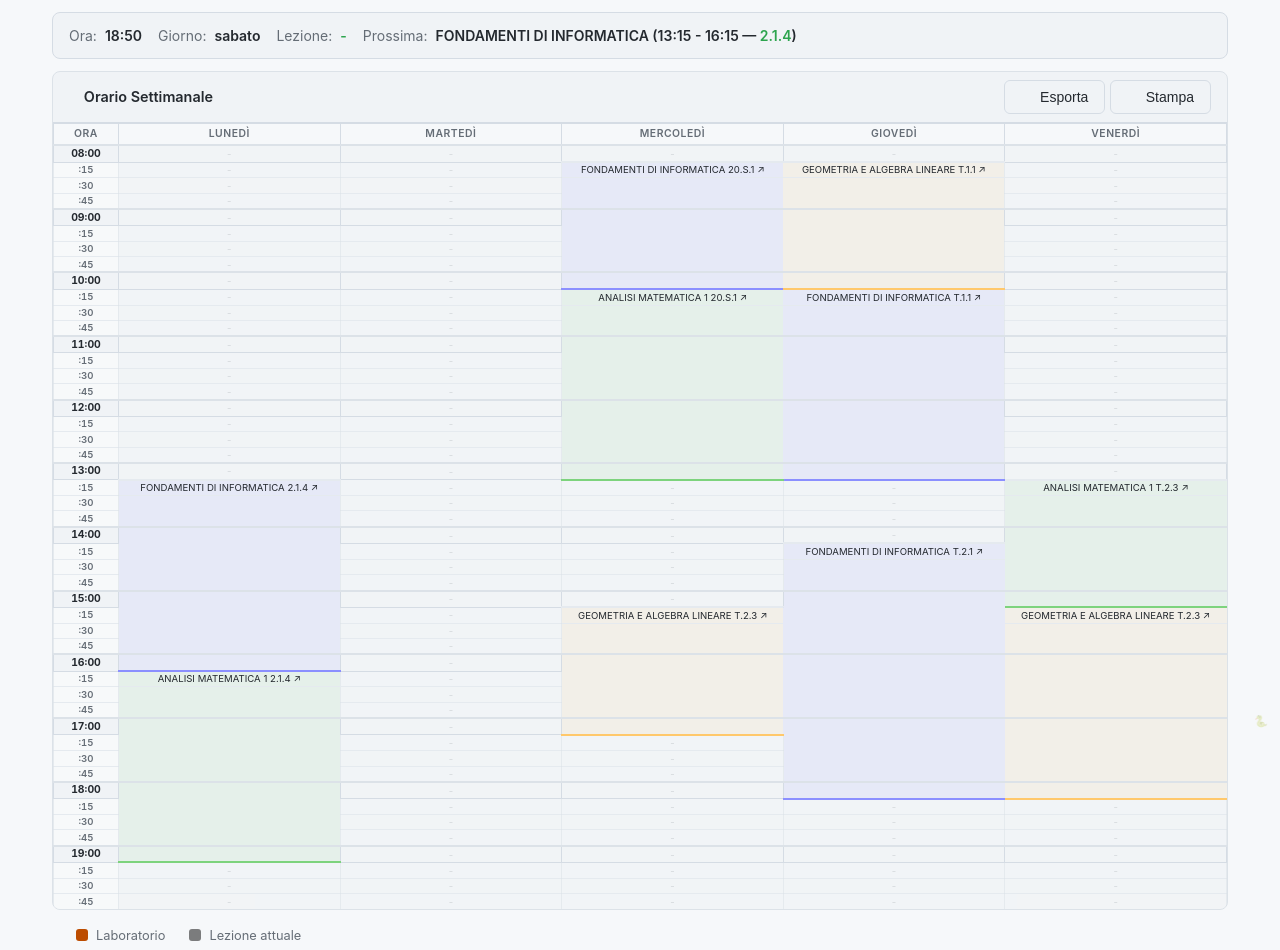
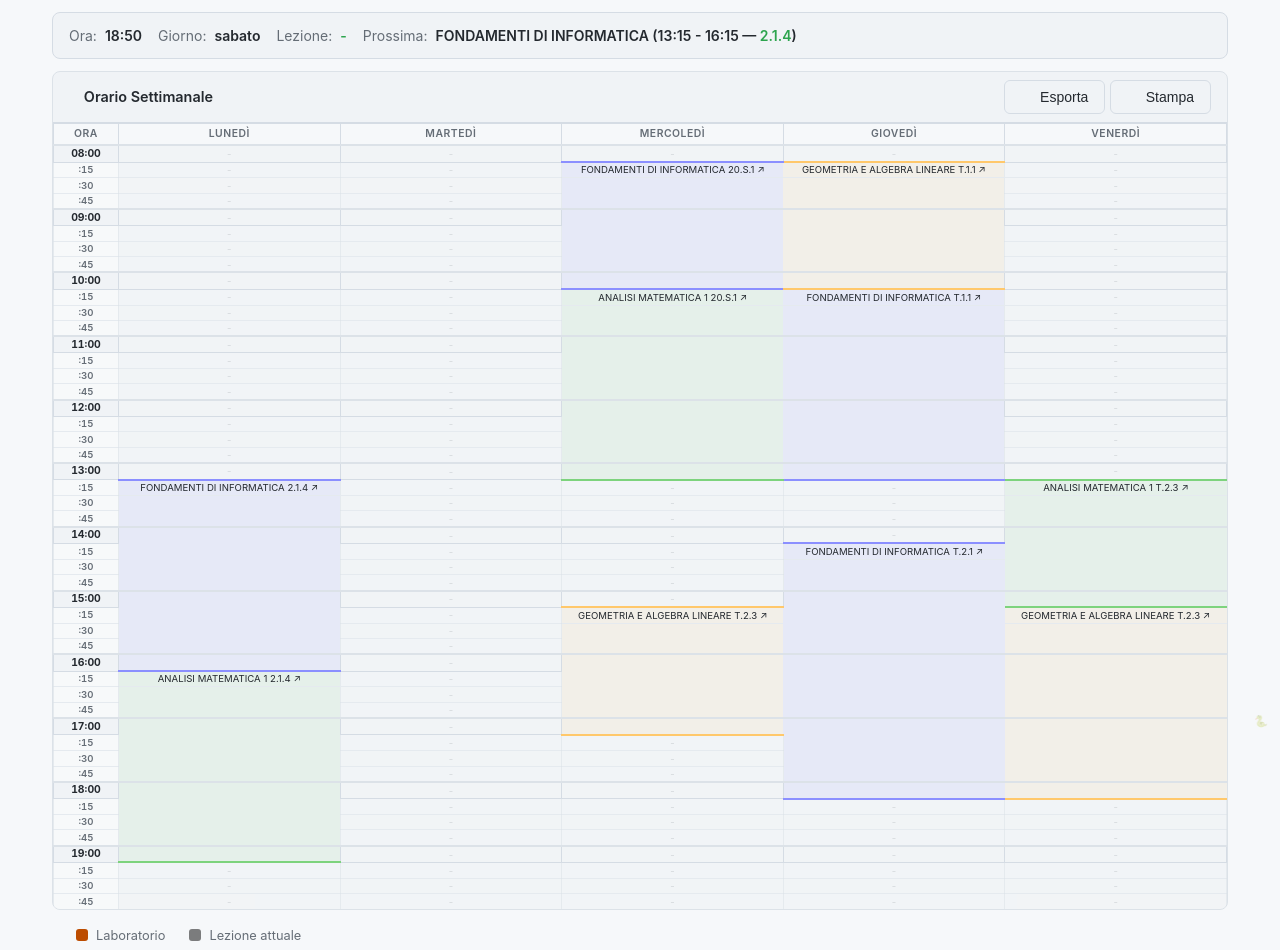
Before and after one commit to lowtaper42069/sigmaorario, a PHP site: page / in a window 1280 px wide. Shown: the part 62-1012 px from the top of the page. Run offline with PHP 8.4, Linux system fonts and the light colour scheme; some libraries are stand-ins or nearby versions; some web fonts are replaced.

Commit message:
fix: increase empty cell alternation contrast, restore block-start/end borders with !important

```diff
--- a/styles/main.css
+++ b/styles/main.css
@@ -128,7 +128,7 @@ tr:last-child td { border-bottom: none; }
 
 td.empty { color: var(--cal-text-muted); opacity: 0.2; }
 tr:nth-child(odd) td.empty { background: color-mix(in srgb, var(--cal-bg) 92%, #1e2530); }
-tr:nth-child(even) td.empty { background: color-mix(in srgb, var(--cal-bg) 88%, #1e2530); }
+tr:nth-child(even) td.empty { background: color-mix(in srgb, var(--cal-bg) 80%, #1e2530); }
 tr:not(.hour-separator) td { border-color: color-mix(in srgb, var(--cal-border) 40%, transparent); }
 td.today-highlight { background: rgba(35, 134, 54, 0.12); box-shadow: inset 2px 0 0 var(--cal-green); }
 
@@ -168,9 +168,9 @@ td.block {
     background: color-mix(in srgb, var(--subject-color) 10%, transparent);
 }
 td.block-start {
-    border-top: 2px solid var(--subject-color);
+    border-top: 2px solid var(--subject-color) !important;
 }
-td.block-end { border-bottom: 2px solid var(--subject-color); }
+td.block-end { border-bottom: 2px solid var(--subject-color) !important; }
 
 td.block-middle { border-top: none; border-bottom: none; }
 
@@ -340,7 +340,7 @@ footer { margin-top: 3rem; padding-top: 1.5rem; text-align: center; color: var(-
 [data-theme="light"] .theme-toggle:hover, [data-theme="light"] .lock-toggle:hover { background: rgba(0,0,0,0.05); }
 [data-theme="light"] .lock-toggle.locked { background: rgba(45,164,78,0.1); color: var(--cal-green); }
 [data-theme="light"] tr:nth-child(odd) td.empty { background: color-mix(in srgb, var(--cal-bg) 92%, #ffffff); }
-[data-theme="light"] tr:nth-child(even) td.empty { background: color-mix(in srgb, var(--cal-bg) 88%, #ffffff); }
+[data-theme="light"] tr:nth-child(even) td.empty { background: color-mix(in srgb, var(--cal-bg) 80%, #ffffff); }
 [data-theme="light"] td.time-col { background: color-mix(in srgb, var(--cal-bg) 92%, #ffffff); }
 
 .btn:focus-visible,
```
